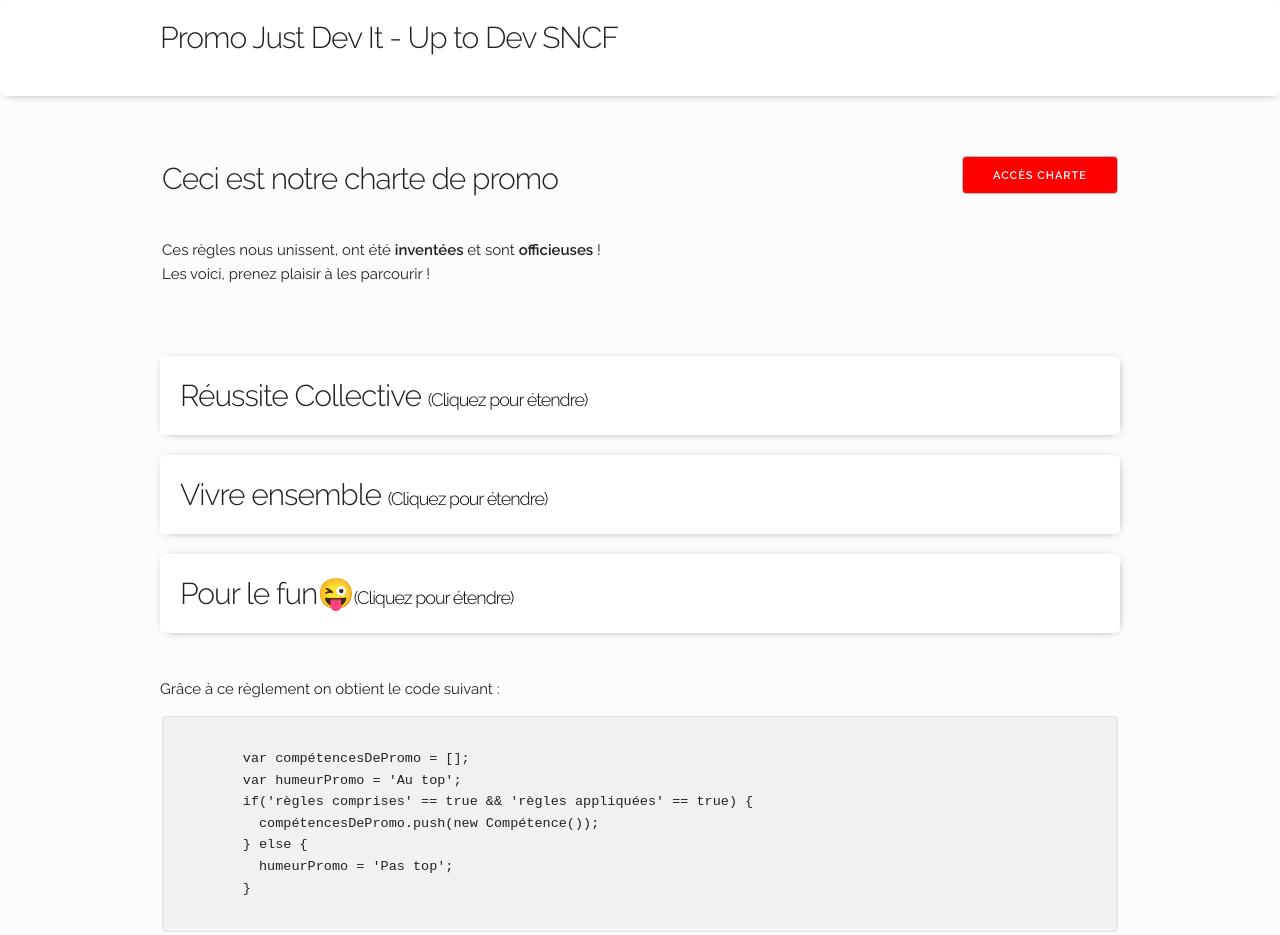
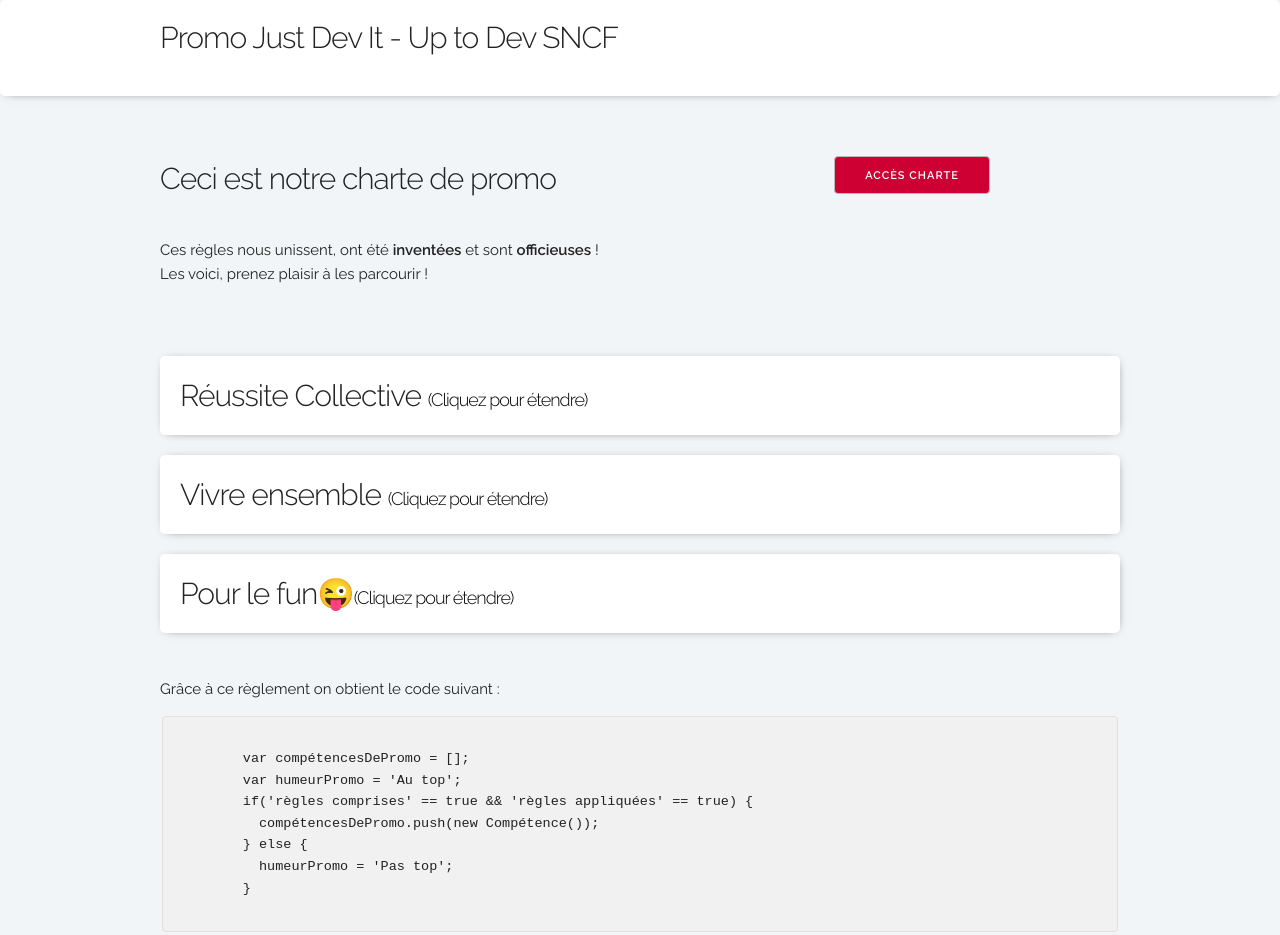
Before and after one commit to loodz95/Charte, a plain HTML site: page index.html in a window 1280 px wide. Drawn offline with Linux system fonts and the light colour scheme.

Commit message:
Version avec correction pour Jérémy

```diff
--- a/css/style.css
+++ b/css/style.css
@@ -1,5 +1,5 @@
 body {
-  background-color: #fcfcfc;
+  background-color: rgb(242, 245, 247);
 }
 
 .header {
@@ -26,7 +26,6 @@ h3 {
   margin-top: 50px;
   padding-bottom: 3em;
   display: flex;
-  flex-wrap: wrap;
 }
 
 .column {
@@ -36,6 +35,7 @@ h3 {
 
 .bouton {
   padding-bottom: 0px;
+  padding-right: 130px;
 }
 
 .titre {
@@ -78,6 +78,7 @@ ul {
   .bouton {
     padding-top: 2em;
     padding-bottom: 1em;
+    padding-left: 7em;
   }
 }
 
--- a/index.html
+++ b/index.html
@@ -49,7 +49,7 @@
           </p>
         </div>
         <div class="bouton">
-          <button style="background-color: red; color: white">
+          <button style="background-color: rgb(206, 0, 51); color: white">
             Accès charte
           </button>
         </div>
```
